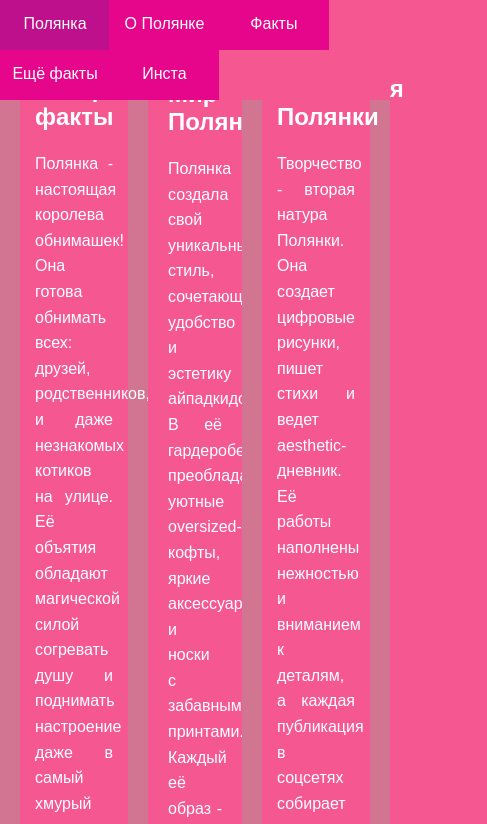
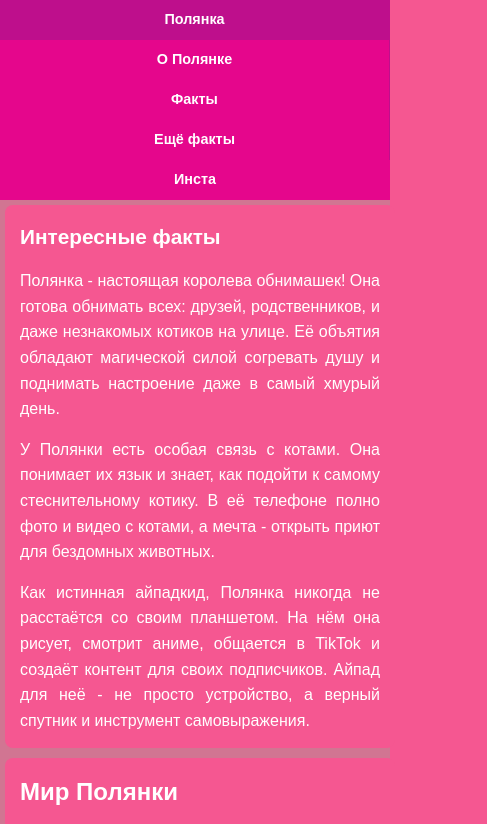
Before and after one commit to wgxnlf/polyana, a plain HTML site: page index.html in a window 390 px wide. Shown: the top 824 px of the page, 487 px wide, since content can reach past the window. Drawn offline with Linux system fonts and the light colour scheme.

Commit message:
Update index.html

```diff
--- a/index.html
+++ b/index.html
@@ -4,132 +4,133 @@
     <meta charset="UTF-8">
     <meta name="viewport" content="width=device-width, initial-scale=1.0">
     <title>Сайт Полянки</title>
-</head>
-<body id="body">
-
     <style>
-                .header{
-            width: 100%;
-            height: 20%;
-            position: fixed;
-            margin-top: -40px;
-        }
         * {
-            margin: 0px;
-            padding: 0px;
+            margin: 0;
+            padding: 0;
+            box-sizing: border-box;
         }
 
         body {
-            background-color: #f55791;;
+            background-color: #f55791;
             font-family: Arial, sans-serif;
+            line-height: 1.6;
+        }
+
+        /* Header */
+        .header {
+            width: 100%;
+            position: fixed;
+            top: 0;
+            z-index: 1000;
+            background-color: #f55791;
+        }
+
+        nav ul {
+            display: flex;
+            justify-content: center;
+            list-style: none;
+            flex-wrap: wrap;
         }
 
         nav li {
-            list-style: none;
-            display: inline-block;
-            width: 110px;
-            height: 35px;
-            padding-top: 15px;
-            margin-right: -5px;
-            text-align: center;
+            width: 20%;
+            min-width: 120px;
+            height: 50px;
+            display: flex;
+            align-items: center;
+            justify-content: center;
             background-color: #e5068c;
+            border-right: 1px solid #be0f8c;
+        }
+
+        nav li:last-child {
+            border-right: none;
+        }
+
+        .led {
+            background-color: #da3d71;
         }
 
         a {
             color: white;
             text-decoration: none;
+            font-weight: bold;
+            text-align: center;
+            width: 100%;
+            padding: 15px 0;
         }
 
         nav li:hover {
             background-color: #be0f8c;
         }
 
-        nav {
-            background-color: #f55791;
+        /* Main Content */
+        #main {
+            display: flex;
+            flex-wrap: wrap;
+            background-color: rgb(209, 117, 146);
+            margin-top: 50px;
+            min-height: calc(100vh - 450px);
         }
 
-        .led {
-            background-color: #da3d71;
-        }
-
-        .first {
-            float: left;
-            text-align: justify;
-            width: 20%;
-            margin: 20px;
-            background-color: #f55791;
-            padding: 15px;
-            border-radius: 8px;
-            color: white
-        }
-
-        .second {
-            width: 20%;
-            float: right;
+        .first, .second {
+            flex: 1 1 300px;
             text-align: justify;
             margin: 20px;
-            background-color: #f55791;
-            padding: 15px;
-            border-radius: 8px;
-            color: white;
-        }
-
-        article {
-            text-align: justify;
-            width: 60%;
-            margin-top: 20px;
             background-color: #f55791;
             padding: 20px;
             border-radius: 8px;
             color: white;
-            overflow: hidden;
+            min-width: 300px;
         }
 
-        #main {
-            display: flex;
-            background-color: rgb(209, 117, 146);
-            height: 200%;
-            margin-top: 40px;
+        article {
+            flex: 2 1 600px;
+            text-align: justify;
+            margin: 20px;
+            background-color: #f55791;
+            padding: 20px;
+            border-radius: 8px;
+            color: white;
+            min-width: 300px;
         }
 
+        /* Images */
         img {
             margin-top: 20px;
             border-radius: 8px;
+            display: block;
         }
 
         .img_1 {
             width: 100%;
-            height: 50ch;
+            height: 400px;
             object-fit: cover;
         }
 
-        .img_2 {
+        .img_2, .img_3 {
             width: 100%;
+            height: 300px;
             object-fit: cover;
         }
 
         .img_3 {
-            width: 100%;
             transform: scale(-1, 1);
-            object-fit: cover;
         }
 
-        .img_4 {
-              max-width: 100%;
+        .img_4, .img_5 {
+            width: 100%;
             height: auto;
-    display: block;
+            max-height: 400px;
+            object-fit: cover;
             margin-bottom: 20px;
         }
 
-        .img_5 {
-              max-width: 100%;
-    height: auto;
-    display: block;
-    margin-bottom: 20px;
-        }
-
+        /* Typography */
         h1, h2, h3 {
             color: white;
+            margin-bottom: 15px;
         }
 
         h3 {
@@ -137,45 +138,46 @@
         }
 
         .h {
-            margin-top: 20px;
+            margin-top: 30px;
         }
 
         p {
-            margin-top: 20px;
-            line-height: 1.6;
+            margin-top: 15px;
         }
 
+        /* Footer */
         #footer {
             margin-top: 40px;
             width: 100%;
-    height: auto;
             text-align: center;
             background-color: rgb(209, 117, 146);
-    display: block;
-    clear: both;
             padding: 20px 0;
-    box-sizing: border-box;
         }
 
         footer ul {
-    width: 100%;
             display: flex;
+            flex-wrap: wrap;
             justify-content: space-between;
             padding: 0 20px;
-    box-sizing: border-box;
+            gap: 15px;
         }
 
         footer li {
             list-style: none;
             background-color: #f55791;
-    display: block;
-    width: 23%;
+            flex: 1 1 250px;
+            min-width: 250px;
             height: 300px;
-    padding: 15px;
+            padding: 20px;
             border-radius: 8px;
             color: white;
-    box-sizing: border-box;
-    margin: 0;
+            display: flex;
+            flex-direction: column;
+        }
+
+        footer li h1 {
+            font-size: 1.2em;
+            margin-bottom: 15px;
         }
 
         cite {
@@ -188,7 +190,127 @@ cite {
         footer p {
             margin-top: 40px;
         }
+
+        /* Mobile Responsive */
+        @media (max-width: 1200px) {
+            .first, .second {
+                flex: 1 1 250px;
+                min-width: 250px;
+            }
+
+            article {
+                flex: 2 1 500px;
+            }
+
+            footer li {
+                flex: 1 1 200px;
+                min-width: 200px;
+            }
+        }
+
+        @media (max-width: 768px) {
+            #main {
+                flex-direction: column;
+            }
+
+            .first, .second, article {
+                flex: 1 1 100%;
+                min-width: 100%;
+                margin: 10px;
+            }
+
+            nav ul {
+                flex-direction: column;
+            }
+
+            nav li {
+                width: 100%;
+                height: 45px;
+            }
+
+            .header {
+                position: relative;
+            }
+
+            #main {
+                margin-top: 0;
+            }
+
+            .img_1 {
+                height: 300px;
+            }
+
+            .img_2, .img_3 {
+                height: 250px;
+            }
+
+            footer ul {
+                flex-direction: column;
+                align-items: center;
+            }
+
+            footer li {
+                width: 100%;
+                max-width: 400px;
+                height: auto;
+                min-height: 250px;
+            }
+        }
+
+        @media (max-width: 480px) {
+            .first, .second, article {
+                margin: 5px;
+                padding: 15px;
+            }
+
+            nav li {
+                height: 40px;
+            }
+
+            a {
+                padding: 10px 0;
+                font-size: 0.9em;
+            }
+
+            .img_1 {
+                height: 250px;
+            }
+
+            .img_2, .img_3 {
+                height: 200px;
+            }
+
+            footer li {
+                padding: 15px;
+                min-height: 200px;
+            }
+
+            h1 {
+                font-size: 1.5em;
+            }
+
+            h2 {
+                font-size: 1.3em;
+            }
+        }
+
+        /* Additional improvements for very small screens */
+        @media (max-width: 360px) {
+            body {
+                font-size: 14px;
+            }
+
+            .first, .second, article {
+                padding: 10px;
+            }
+
+            footer li {
+                min-width: 100%;
+            }
+        }
     </style>
+</head>
+<body id="body">
     <header class="header">
         <nav>
             <ul>
@@ -200,6 +322,7 @@ footer p {
             </ul>
         </nav>
     </header>
+
     <main id="main">
         <sidebar class="first">
             <h2>Интересные факты</h2>
@@ -219,6 +342,7 @@ footer p {
                 Айпад для неё - не просто устройство, а верный спутник и инструмент самовыражения.
             </p>
         </sidebar>
+
         <article>
             <h1>Мир Полянки</h1>
             <p>
@@ -242,6 +366,7 @@ footer p {
             <img class="img_4" src="https://github.com/wgxnlf/polyana/blob/main/images/5192905401677513531.jpg?raw=true" alt="Уютная комната">
             <img class="img_5" src="https://github.com/wgxnlf/polyana/blob/main/images/5190595688524807561.jpg?raw=true" alt="Творчество">
         </article>
+
         <sidebar class="second">
             <h2>Увлечения Полянки</h2>
             <p>
@@ -256,6 +381,7 @@ footer p {
             <img class="img_3" src="https://github.com/wgxnlf/polyana/blob/main/images/5226437998063777320.jpg?raw=true" alt="Котик">
         </sidebar>
     </main>
+
     <footer id="footer">
         <ul>
             <li>
```
Lines whose indentation alone changed are shown as unchanged.
